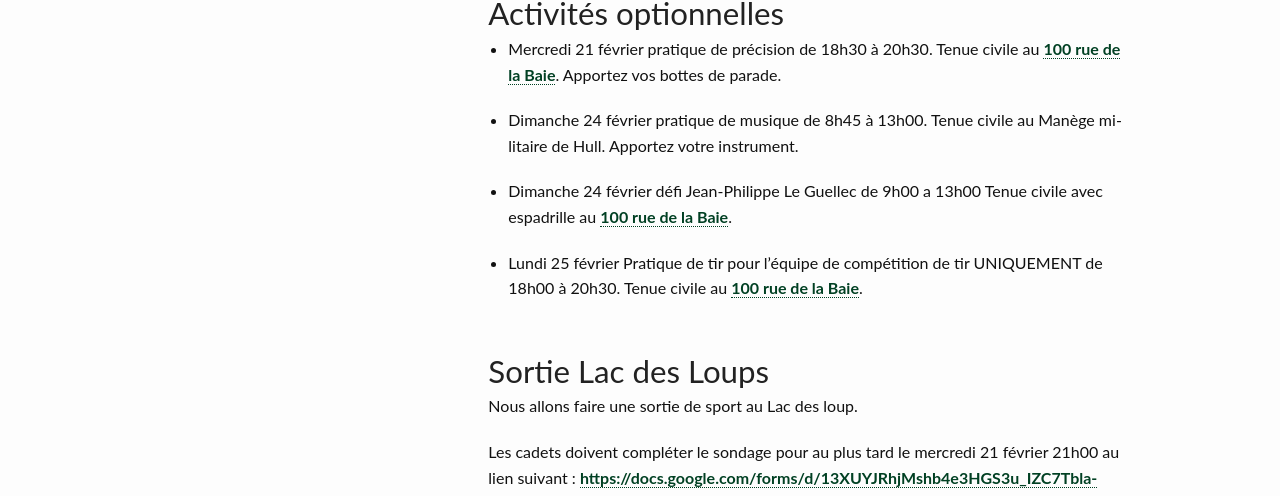
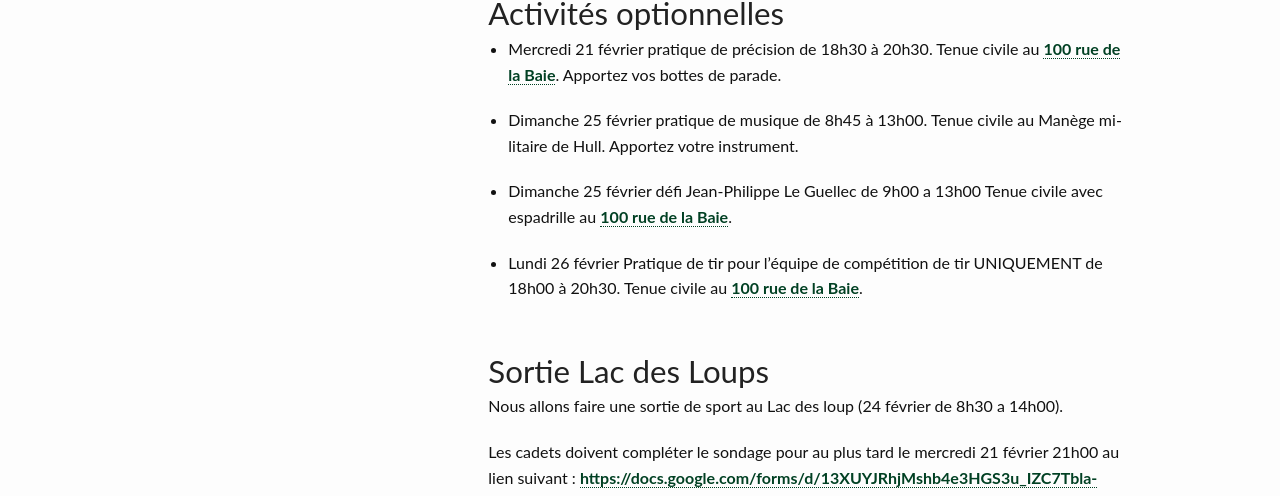
Before and after one commit to CC2920/web, a Jekyll site: the page built from _communications/messages.md, in a window 1280 px wide. Shown: the part 464-960 px from the top of the page. Built offline with Jekyll 4.4.1, drawn with Linux system fonts in a browser that asks for light colours.

Commit message:
mise à jour des dates des activités

```diff
--- a/_communications/messages.md
+++ b/_communications/messages.md
@@ -11,15 +11,15 @@ Tenue de cérémonie pour tous (C1)
 
 -  Mercredi 21 février pratique de précision de 18h30 à 20h30. Tenue civile au [100 rue de la Baie](/information/comment-nous-rejoindre/). Apportez vos bottes de parade.
 
- - Dimanche 24 février pratique de musique de 8h45 à 13h00. Tenue civile au Manège militaire de Hull. Apportez votre instrument.
+ - Dimanche 25 février pratique de musique de 8h45 à 13h00. Tenue civile au Manège militaire de Hull. Apportez votre instrument.
 
- - Dimanche 24 février défi Jean-Philippe Le Guellec de 9h00 a 13h00 Tenue civile avec espadrille au [100 rue de la Baie](/information/comment-nous-rejoindre/).
+ - Dimanche 25 février défi Jean-Philippe Le Guellec de 9h00 a 13h00 Tenue civile avec espadrille au [100 rue de la Baie](/information/comment-nous-rejoindre/).
 
- - Lundi 25 février Pratique de tir pour l'équipe de compétition de tir UNIQUEMENT de 18h00 à 20h30. Tenue civile au [100 rue de la Baie](/information/comment-nous-rejoindre/).
+ - Lundi 26 février Pratique de tir pour l'équipe de compétition de tir UNIQUEMENT de 18h00 à 20h30. Tenue civile au [100 rue de la Baie](/information/comment-nous-rejoindre/).
 
 ## Sortie Lac des Loups
 
-Nous allons faire une sortie de sport au Lac des loup.
+Nous allons faire une sortie de sport au Lac des loup (24 février de 8h30 a 14h00).
 
 Les cadets doivent compléter le sondage pour au plus tard le mercredi 21 février 21h00 au lien suivant : <https://docs.google.com/forms/d/13XUYJRhjMshb4e3HGS3u_IZC7Tbla-5GhLn0OtZ5LfA/edit>
 
```
